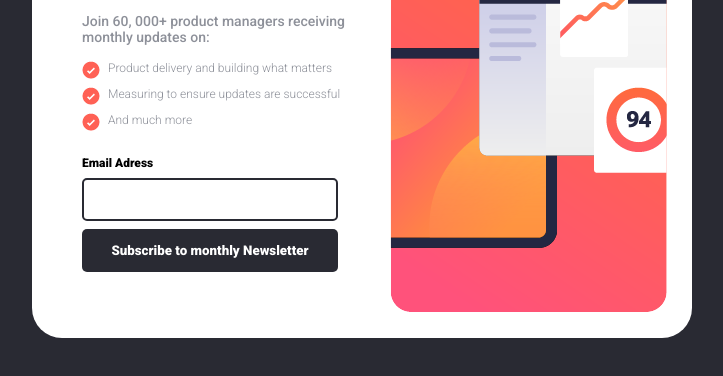
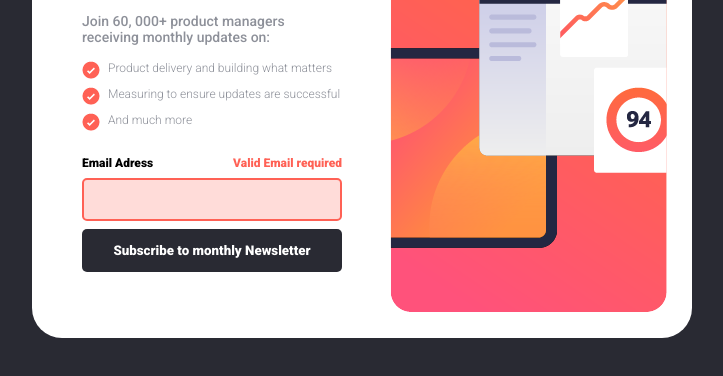
Before and after one commit to avxlooo/News-Letter-Sign-up, a plain HTML site: page index.html in a window 1280 px wide. Shown: the part 292-668 px from the top of the page, without its empty margins (278-1001 px from the left). Drawn offline with Linux system fonts and the light colour scheme.

Commit message:
added the error class on the form

```diff
--- a/card.css
+++ b/card.css
@@ -26,14 +26,14 @@ body {
 }
 
 #wrapper img {
-  margin-bottom: 25px;
+  margin-bottom: 20px;
 }
 
 #wrapper h1 {
-  font-size: 35px;
+  font-size: 45px;
   font-weight: 900;
   letter-spacing: -2.3px;
-  line-height: -50px;
+  line-height: -200;
   color: #292a33;
   margin-bottom: 15px;
 }
@@ -57,5 +57,11 @@ button {
   font-weight: 700;
   outline: none;
   border: none;
-  margin-top: 20px;
+  margin-top: 10px;
+  cursor: pointer;
+  transition: all 200ms ease-in-out;
 }
+
+button:hover {
+  background-image: linear-gradient();
+}
--- a/index.html
+++ b/index.html
@@ -31,8 +31,11 @@
           </ul>
 
           <form>
-            <label for="email">Email Adress</label>
-            <input type="email" required />
+            <div class="top">
+              <label for="email">Email Adress</label>
+              <p>Valid Email required</p>
+            </div>
+            <input class="error" type="email" required />
 
             <button>Subscribe to monthly Newsletter</button>
           </form>
--- a/styles.css
+++ b/styles.css
@@ -25,11 +25,12 @@ body {
   padding: 25px;
 
   display: flex;
-  justify-content: flex-end;
+  justify-content: space-between;
 }
 
 .content {
   margin-left: 25px;
+  width: 260px;
 }
 
 #wrapper h1 {
@@ -65,18 +66,30 @@ body {
 
 form {
   margin-top: 25px;
+  width: 100%;
 }
 
-form label {
+form .top {
+  display: flex;
+  justify-content: space-between;
+  align-items: center;
+}
+
+form label,
+form p {
   font-size: 12px;
   font-weight: 700;
-  display: block;
   margin-bottom: 8px;
+}
+
+form p {
+  color: #ff6155;
+  /* display: none; */
 }
 
 form input {
   height: 43px;
-  width: 256px;
+  width: 100%;
   padding: 0 18px;
   border-radius: 5px;
   outline: none;
@@ -85,15 +98,22 @@ form input {
   color: #8d9099;
 }
 
+form input.error {
+  border: solid 2px #ff6155;
+  background-color: #ffdcd9;
+  color: #ff6155;
+}
+
 form button {
   height: 43px;
-  width: 256px;
+  width: 100%;
   border-radius: 5px;
   background-color: #292a33;
   color: white;
   font-weight: 700;
   outline: none;
   border: none;
+  cursor: pointer;
 }
 
 .content {
```
Also changed, not shown: card.html (+1 -5 lines), 1 other file.
